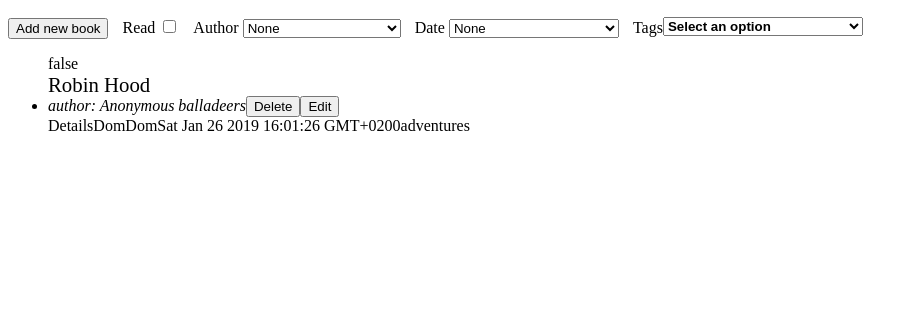
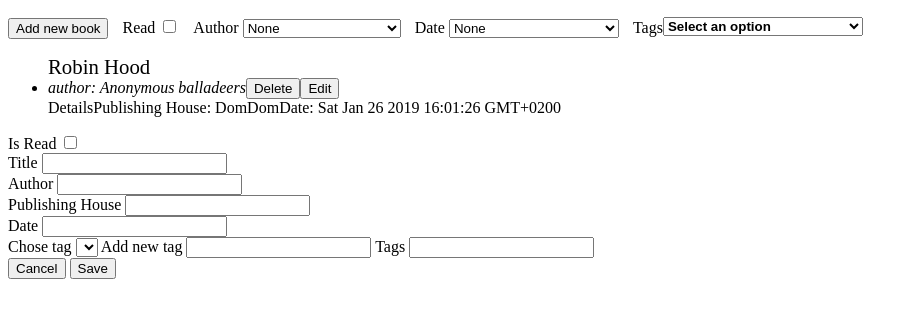
Before and after one commit to EdikDolynskyi/FP_Hometasks, a plain HTML site: page hometask_3/index.html in a window 1280 px wide. Both pictures are taken after a click on the button "Add new book". Shown: the part 50-368 px from the top of the page, without its empty margins (0-918 px from the left). Drawn offline with nearby package versions, Linux system fonts and the light colour scheme.

Commit message:
add modal and handling for edit/delete book, refactor code

```diff
--- a/hometask_3/index.html
+++ b/hometask_3/index.html
@@ -6,10 +6,10 @@
 		<link rel="stylesheet" href="style.css">
 	</head>
 	<body>
-		<section class="booksapp">
+		<section class="app">
 			<header class="header">
 				<h1>Books</h1>
-                <button>Add new book</button>
+                <button class="addBook" id="addBook">Add new book</button>
                 <div class="menu">
 					<div class="menu-items">
 						<label>Read</label>
@@ -47,6 +47,40 @@
 				<span class="count"></span>
 			</footer>
 		</section>
+		<section class="modal" id="modal" style="display: none">
+			<div class="from-input">
+				<label for="isReadModalInput">Is Read</label>
+				<input type="checkbox" id="isReadModalInput"/>
+			</div>
+			<div class="from-input">
+				<label for="titleModalInput">Title</label>
+				<input type="text" id="titleModalInput"/>
+			</div>
+			<div class="from-input">
+				<label for="authorModalInput">Author</label>
+				<input type="text" id="authorModalInput"/>
+			</div>
+			<div class="from-input">
+				<label for="publishingHouseModalInput">Publishing House</label>
+				<input type="text" id="publishingHouseModalInput"/>
+			</div>
+			<div class="from-input">
+				<label for="dateModalInput">Date</label>
+				<input type="text" id="dateModalInput"/>
+			</div>
+			<div class="from-input">
+				<label for="choseTagsModalInput">Chose tag</label>
+				<select id="choseTagsModalInput"></select>
+				<label for="addTagsModalInput">Add new tag</label>
+				<input type="text" id="addTagsModalInput"/>
+				<label for="tagsModalInput">Tags</label>
+				<input type="text" id="tagsModalInput"/>
+			</div>
+			<div class="from-footer"></div>
+				<button class="modal-button" id="cancel">Cancel</button>
+				<button class="modal-button" id="save">Save</button>
+			</div>
+		</section>
 		<script src="https://cdnjs.cloudflare.com/ajax/libs/immutable/3.8.2/immutable.min.js"></script>
 		<script src="storage.js"></script>
 		<script src="script.js"></script>
--- a/hometask_3/script.js
+++ b/hometask_3/script.js
@@ -8,20 +8,141 @@
     const dateElem = getElementById("date");
     const tagItemsElem = getElementById("tag-items");
     const tagSelectBoxElem = getElementById("selectBox");
-    let expandedMultiSelect = false;
+    const modal = getElementById('modal');
+    const addBookBtn = getElementById('addBook');
+    const cancelBtn = getElementById('cancel');
+    const saveBtn = getElementById('save');
+    const isReadModalInput = getElementById('isReadModalInput');
+    const titleModalInput = getElementById('titleModalInput');
+    const authorModalInput = getElementById('authorModalInput');
+    const publishingHouseModalInput = getElementById('publishingHouseModalInput');
+    const dateModalInput = getElementById('dateModalInput');
+    const tagsModalInput = getElementById('tagsModalInput');
 
+
+    const viewState = {
+        expandedMultiSelect: false,
+        isModalShown: false
+    };
+
+    const setState = (keyword, value) => {
+        viewState[keyword] = value;
+    };
+
+    const eventHandling = () => {
         isReadElem.onclick = () => render();
         autorElem.onchange = () => render();
         dateElem.onchange = () => render();
         tagItemsElem.onchange = () => render();
         tagSelectBoxElem.onclick = () => showCheckboxes();
+        addBookBtn.onclick = () => showModal();
+        cancelBtn.onclick = () => showModal();
+        saveBtn.onclick = () => addNewBook();
+    };
 
+    const showCheckboxes = () => {
+        const style = viewState.expandedMultiSelect ? 'none' : 'block';
+        tagItemsElem.style.display = style;
+        setState('expandedMultiSelect', !viewState.expandedMultiSelect);
+    };
+
+    const showModal = () => {
+        const style = viewState.isModalShown ? 'none' : 'block';
+        modal.style.display = style;
+        setState('isModalShown', !viewState.isModalShown);
+    };
+
+    const clearModal = () => {
+        isReadModalInput.checked = false;
+        titleModalInput.value = '';
+        authorModalInput.value = '';
+        publishingHouseModalInput.value = '';
+        dateModalInput.value;
+        // tagsModalInput.value = '';
+    };
+
+    const addNewBook = () => {
+        const isRead = isReadModalInput.checked;
+        const title = titleModalInput.value;
+        const author = authorModalInput.value;
+        const publishingHouse = publishingHouseModalInput.value;
+        const date = dateModalInput.value;
+        // const tags = tagsModalInput.value;
+
+        storage.addEntity({
+            isRead,
+            title,
+            author,
+            publishingHouse,
+            date
+        });
+        clearModal();
+        showModal();
+        render();
+    };
+
+    const editBook = (id) => {
+        storage.removeEntity(id);
+        render();
+    };
+
+    const deleteBook = (id) => {
+        storage.removeEntity(id);
+        render();
+    };
 
     const getListItem = (data) => {
         const { id, title, author, publishingHouse, date, tags, isRead } = data;
         const container = createElement('li');
         const containerHeader = createElement('div');
         const containerMenu = createElement('div');
+
+        const getTitleEl = (title) => {
+            const el = createElement('span');
+            el.innerText = title;
+            el.className = 'title';
+            return el;
+        };
+
+        const getAuthorEl = (autor) => {
+            const el = createElement('span');
+            el.innerText = `author: ${autor}`;
+            el.className = 'author';
+            return el;
+        };
+
+        const getIsReadEl = (isRead) => {
+            const el = createElement('span');
+            el.checked = isRead;
+            return el;
+        };
+
+        const getDateEl = (date) => {
+            const el = createElement('span');
+            el.innerText = `Date: ${date}`;
+            return el;
+        };
+
+        const getPublishingHouseEl = (publishingHouse) => {
+            const el = createElement('span');
+            el.innerText = `Publishing House: ${publishingHouse}`;
+            return el;
+        };
+
+        const getTagsEl = (tags) => {
+            const el = createElement('span');
+            return el;
+        };
+
+        const getItemButton = (text, event, id) => {
+            const btn = createElement('button');
+            btn.innerHTML = text;
+            btn.onclick = function() {
+                return event(id);
+            };
+            return btn;
+        };
+
         const titleEl = getTitleEl(title);
         const authorEl = getAuthorEl(author);
         const isReadEl = getIsReadEl(isRead);
@@ -30,8 +151,8 @@
         const tagsEl = getTagsEl(tags);
         const detailsText = createElement('span');
         const detailsEl = createElement('div');
-        const deleteButton = getDeleteButton(id);
-        const editButton = getEditButton(id);
+        const deleteButton = getItemButton('Delete', deleteBook, id);
+        const editButton = getItemButton('Edit', editBook, id);
 
         detailsText.innerText = 'Details';
         detailsEl.className = 'details';
@@ -39,7 +160,6 @@
         detailsEl.append(publishingHouseEl);
         detailsEl.append(dateEl);
         detailsEl.append(tagsEl);
-
 
         containerHeader.className = 'containerHeader';
         containerHeader.append(isReadEl);
@@ -57,100 +177,6 @@
         return container;
     };
 
-    const getTitleEl = (title) => {
-        const el = createElement('span');
-        el.innerText = title;
-        el.className = 'title';
-        return el;
-    };
-
-    const getAuthorEl = (autor) => {
-        const el = createElement('span');
-        el.innerText = `author: ${autor}`;
-        el.className = 'author';
-        return el;
-    };
-
-    const getIsReadEl = (isRead) => {
-        const el = createElement('span');
-        el.innerText = isRead;
-        return el;
-    };
-
-    const getDateEl = (date) => {
-        const el = createElement('span');
-        el.innerText = date;
-        return el;
-    };
-
-    const getPublishingHouseEl = (publishingHouse) => {
-        const el = createElement('span');
-        el.innerText = publishingHouse;
-        return el;
-    };
-
-    const getTagsEl = (tags) => {
-        const el = createElement('span');
-        el.innerText = tags;
-        return el;
-    };
-
-    const getDeleteButton = (id) => {
-        const btn = createElement('button');
-        btn.innerHTML = 'Delete';
-        btn.onclick = function() {
-            return deleteItem(id);
-        };
-        return btn;
-    };
-
-    const getEditButton = (id) => {
-        const btn = createElement('button');
-        btn.innerHTML = 'Edit';
-        return btn;
-    };
-
-
-
-
-    const showCheckboxes = () => {
-        const tagItems = document.getElementById("tag-items");
-        if (!expandedMultiSelect) {
-            tagItems.style.display = "block";
-            expandedMultiSelect = true;
-        } else {
-            tagItems.style.display = "none";
-            expandedMultiSelect = false;
-        }
-    };
-
-
-
-
-    const hasTags = (tags, itemTags) => {
-        const hasTags = tags.length && itemTags.length;
-        return !hasTags || tags.filter(value => itemTags.includes(value)).length;
-    };
-
-    const hasParam = (currParam, currItem) => {
-        const isArray = Array.isArray(currParam);
-        return isArray ? hasTags(currParam, currItem) : currParam === currItem;
-    };
-
-    const filterEntites = (list, params) => {
-        const filterKeys = Object.keys(params).filter(item => params[item] !== 'None');
-        return list.filter(item => filterKeys.every(key => hasParam(params[key], item[key])));
-    };
-
-    const uploadList = (list, viewParams) => {
-        const filteredList = filterEntites(list, viewParams);
-        booksElem.innerHTML = '';
-        filteredList.forEach(item => {
-            const el = getListItem(item);
-            booksElem.appendChild(el);
-        });
-    };
-
     const getSelectedTags = (tagItemsElem) => {
         const allInputs = tagItemsElem.getElementsByTagName('input');
         return [...allInputs].filter(item => {
@@ -166,12 +192,6 @@
         return { isRead, author, date, tags };
     };
 
-    const render = () => {
-        const booksData = storage.getList();
-        const viewParams = getViewParams();
-        uploadList(booksData, viewParams);
-    };
-
     const updateFilterOptions = () => {
         const booksData = storage.getList();
         const autors = booksData.map(item => item.author).toSet().toList();
@@ -179,11 +199,6 @@
         const tags = booksData.reduce((accum, curValue) => {
             return accum.concat(curValue.tags);
         }, Immutable.List([])).toSet().toList();
-
-        addOptions(autorElem, autors);
-        addOptions(dateElem, dates);
-        addTagOptions(tagItemsElem, tags);
-    };
 
         const addOptions = (el, options) => {
             options.forEach(option => {
@@ -206,11 +221,27 @@
             });
         };
 
-    const deleteItem = (id) => {
-        storage.removeEntity(id);
+        addOptions(autorElem, autors);
+        addOptions(dateElem, dates);
+        addTagOptions(tagItemsElem, tags);
+    };
+
+    const render = () => {
+        const uploadList = (viewParams) => {
+            const filteredList = storage.getFilterEntites(viewParams);
+            booksElem.innerHTML = '';
+            filteredList.forEach(item => booksElem.appendChild(getListItem(item)));
+        };
+
+        const viewParams = getViewParams();
+        uploadList(viewParams);
+    };
+
+    const initialisation = () => {
+        eventHandling();
+        updateFilterOptions();
         render();
     };
 
-    updateFilterOptions();
-    render();
+    initialisation();
 })();
--- a/hometask_3/storage.js
+++ b/hometask_3/storage.js
@@ -47,5 +47,19 @@ storage = {
     removeEntity(id) {
         const itemIndex = this.getIndex(id);
         this.books = this.books.delete(itemIndex)
+    },
+    getFilterEntites(params) {
+        const hasTags = (tags, itemTags) => {
+            const hasTags = tags.length && itemTags.length;
+            return !hasTags || tags.filter(value => itemTags.includes(value)).length;
+        };
+
+        const hasParam = (currParam, currItem) => {
+            const isArray = Array.isArray(currParam);
+            return isArray ? hasTags(currParam, currItem) : currParam === currItem;
+        };
+
+        const filterKeys = Object.keys(params).filter(item => params[item] !== 'None');
+        return this.books.filter(item => filterKeys.every(key => hasParam(params[key], item[key])));
     }
 };
```
Lines whose indentation alone changed are shown as unchanged.
